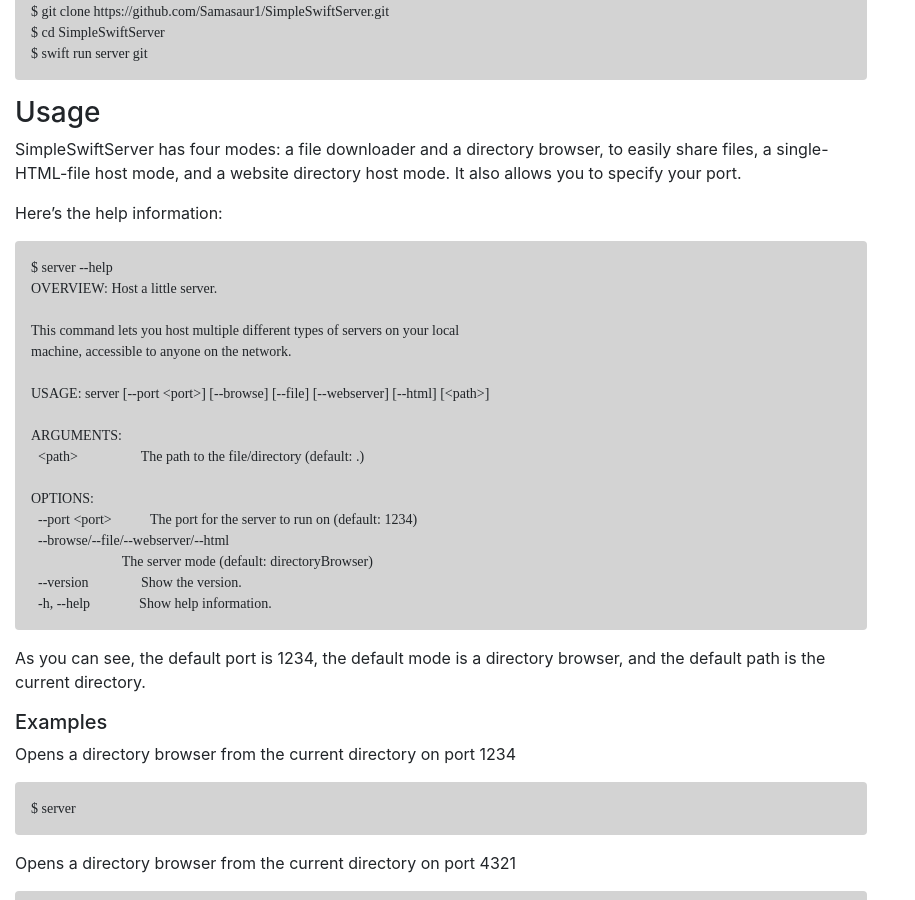
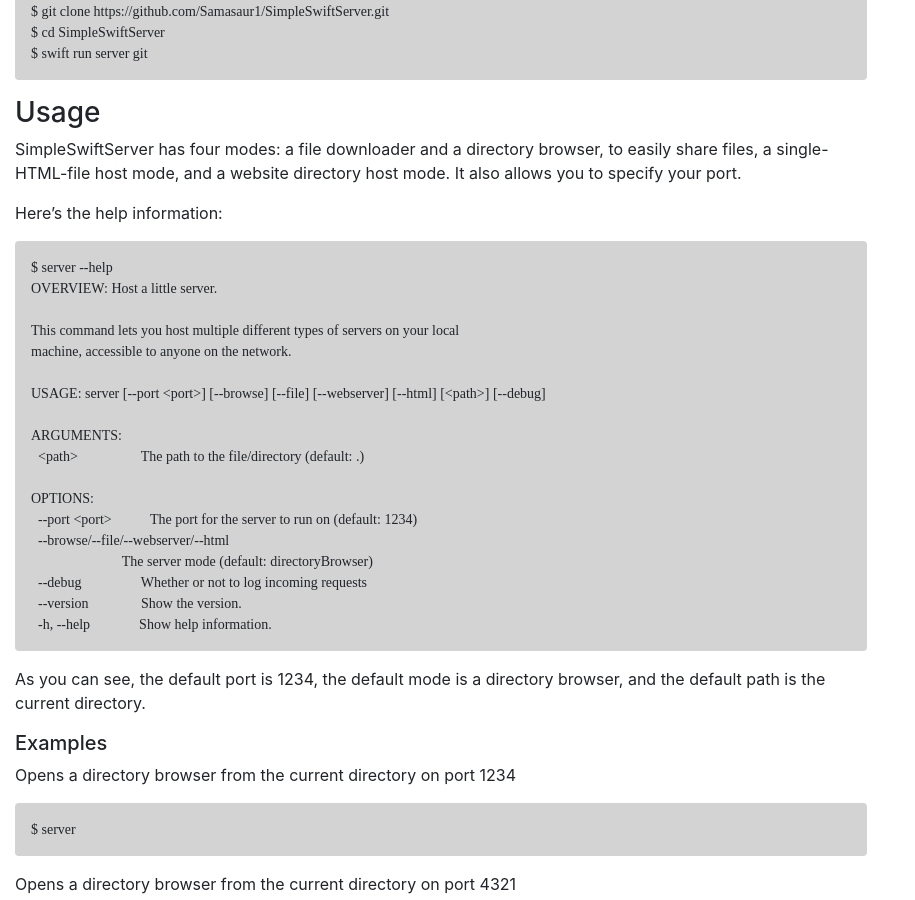
Before and after one commit to Samasaur1/samasaur1.github.io, a Jekyll site: the page built from projects/simpleswiftserver.md, in a window 1280 px wide and 900 px high, scrolled down 1369 px. Shown: the whole window, without its empty margins (0-915 px from the left). Built offline with Jekyll 4.4.1, drawn with Linux system fonts in a browser that asks for light colours; some web fonts are replaced; some of the changed text lies outside the part shown.

Commit message:
Include information about --debug option

````diff
--- a/projects/simpleswiftserver.md
+++ b/projects/simpleswiftserver.md
@@ -70,7 +70,7 @@
 This command lets you host multiple different types of servers on your local
 machine, accessible to anyone on the network.
 
-USAGE: server [--port <port>] [--browse] [--file] [--webserver] [--html] [<path>]
+USAGE: server [--port <port>] [--browse] [--file] [--webserver] [--html] [<path>] [--debug]
 
 ARGUMENTS:
   <path>                  The path to the file/directory (default: .)
@@ -79,6 +79,7 @@
   --port <port>           The port for the server to run on (default: 1234)
   --browse/--file/--webserver/--html
                           The server mode (default: directoryBrowser)
+  --debug                 Whether or not to log incoming requests
   --version               Show the version.
   -h, --help              Show help information.
 ```
````
Also changed, not shown: other parts of projects/simpleswiftserver.md (+2 -1 lines).
